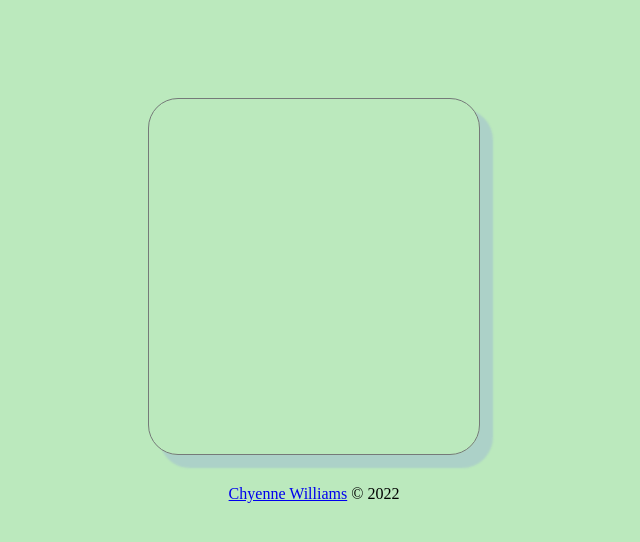
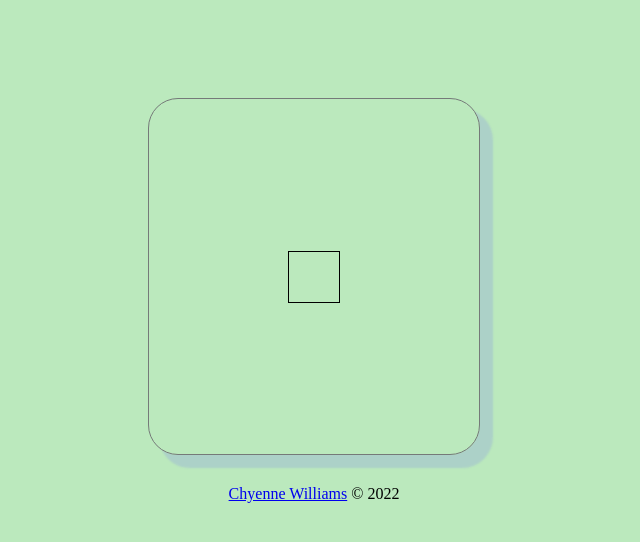
Before and after one commit to ChyenneW/Calculator_JS, a plain HTML site: page index.html in a window 1280 px wide. Shown: the whole page, without its empty margins (326-966 px from the left). Drawn offline with Linux system fonts and the light colour scheme.

Commit message:
Add screen

```diff
--- a/index.html
+++ b/index.html
@@ -8,7 +8,9 @@
     <link rel="stylesheet" href="./index.css" />
   </head>
   <body>
-    <section id="frame"></section>
+    <section id="frame">
+      <div id="screen"></div>
+    </section>
     <footer>
       <a
         href="https://github.com/ChyenneW/Calculator_JS"
```
